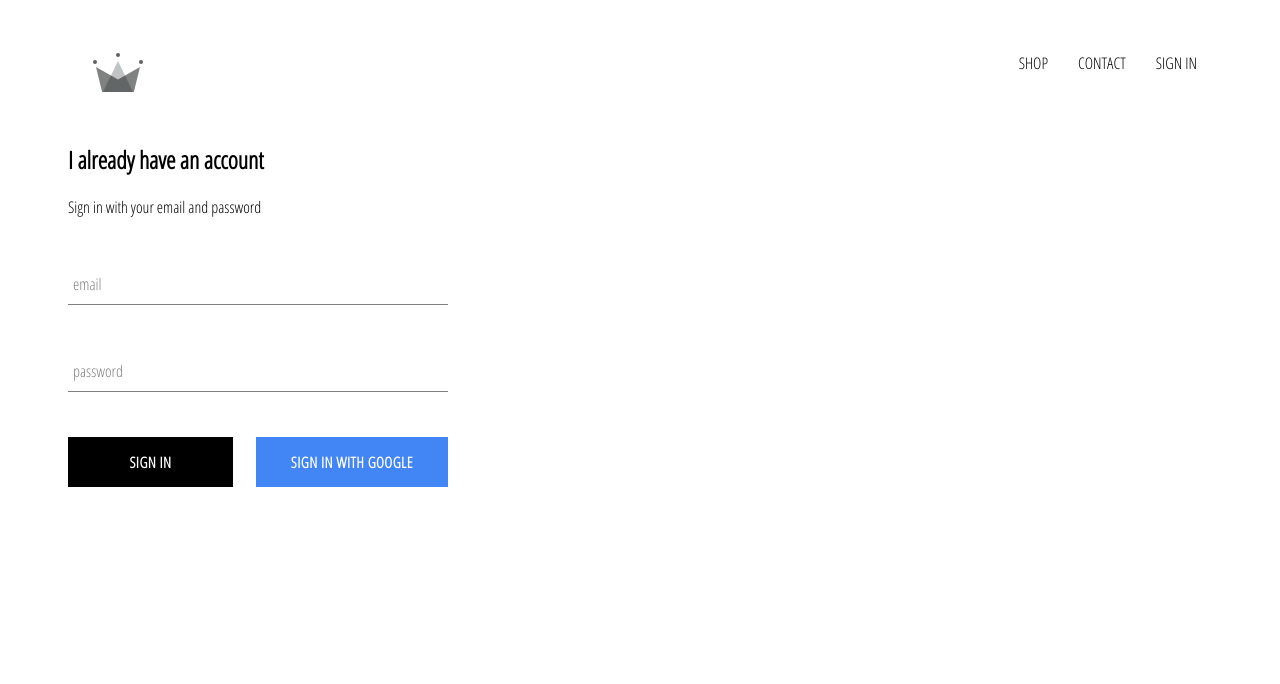
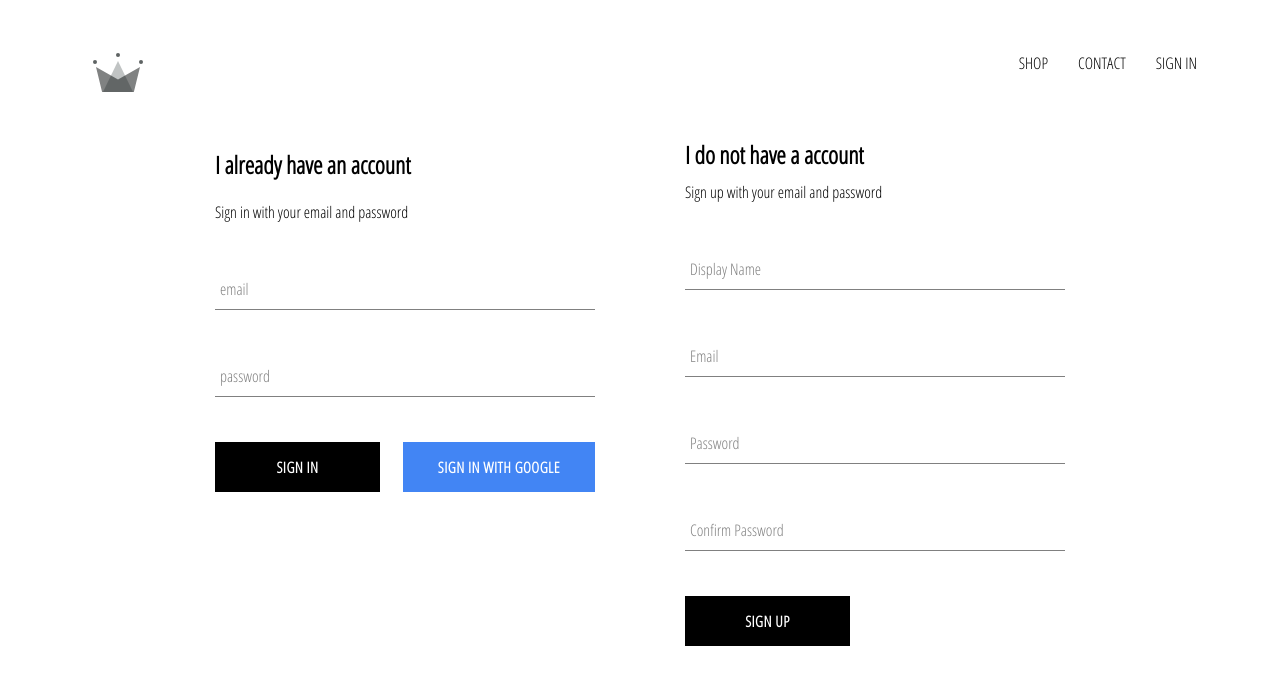
Before and after one commit to sanketr43/ecom-clothing, a React (Create React App) app: page /signin in a window 1280 px wide. Shown: the top 684 px of the page. Built offline with nearby package versions, Linux system fonts and the light colour scheme; no server answers.

Commit message:
implemented firebase utils, included ability to store authenticated user into our firestore database

```diff
--- a/src/App.js
+++ b/src/App.js
@@ -5,7 +5,7 @@ import { Switch, Route } from 'react-router-dom';
 import ShopPage from './pages/shop/shop.component';
 import Header from './components/header/header.component';
 import SignInAndSignUpPage from './pages/sign-in-and-sign-up/sign-in-and-sign-up.component';
-import { auth } from './firebase/firebase.utils';
+import { auth, createUserProfileDocument } from './firebase/firebase.utils';
 
 class App extends Component {
 
@@ -20,9 +20,23 @@ class App extends Component {
   unsubscribeFromAuth = null;
 
   componentDidMount() {
-    this.unsubscribeFromAuth = auth.onAuthStateChanged(user => {
-      this.setState({currentUser: user});
-      console.log(user);
+    this.unsubscribeFromAuth = auth.onAuthStateChanged(async userAuth => {
+      if(userAuth){
+        const userRef = await createUserProfileDocument(userAuth);
+
+        userRef.onSnapshot(snapShot => {
+          this.setState({
+            currentUser: {
+              id: snapShot.id,
+              ...snapShot.data()
+            }
+          },() =>{
+            console.log(this.state);
+          });
+        });
+      }
+
+      this.setState({currentUser : userAuth});
     });
   }
 
--- /dev/null
+++ b/src/components/sign-up/sign-up.component.jsx
@@ -0,0 +1,103 @@
+import React, { Component } from 'react';
+import './sign-up.styles.scss';
+import FormInput from '../form-input/form-input.component';
+import CustomButton from '../custom-button/custom-button.component';
+import { auth, createUserProfileDocument } from './../../firebase/firebase.utils';
+
+class SignUp extends Component {
+    constructor(){
+        super();
+
+        this.state = {
+            displayName: "",
+            email: "",
+            password: "",
+            confirmPassword: ""
+        }
+    }
+
+    handleSubmit = async event => {
+        event.preventDefault();
+
+        const { displayName, email, password, confirmPassword } = this.state;
+
+        if(password !== confirmPassword){
+            alert("Passwords don't match");
+            return;
+        }
+
+        try {
+            const { user } = await auth.createUserWithEmailAndPassword(email, password);
+
+            createUserProfileDocument(user, { displayName });
+
+            this.setState({
+                displayName: "",
+                email: "",
+                password: "",
+                confirmPassword: ""
+            });
+        }catch (error) {
+            console.log(error);
+        }
+    };
+
+    handleChange = event => {
+        const { name, value } = event.target;
+
+        this.setState({ [name]: value });
+    };
+
+    render() {
+
+        const { displayName, email, password, confirmPassword } = this.state;
+
+        return(
+            <div className="sign-up">
+                <h2 className="title">I do not have a account</h2>
+                <span>Sign up with your email and password</span>
+                <form className="sign-up-form" onSubmit={this.handleSubmit}>
+                    <FormInput
+                        type='text'
+                        name='displayName'
+                        value={displayName}
+                        onChange={this.handleChange}
+                        label='Display Name'
+                        required
+                    />
+
+                    <FormInput
+                        type='email'
+                        name='email'
+                        value={email}
+                        onChange={this.handleChange}
+                        label='Email'
+                        required
+                    />
+
+                    <FormInput
+                        type='password'
+                        name='password'
+                        value={password}
+                        onChange={this.handleChange}
+                        label='Password'
+                        required
+                    />
+
+                    <FormInput
+                        type='password'
+                        name='confirmPassword'
+                        value={confirmPassword}
+                        onChange={this.handleChange}
+                        label='Confirm Password'
+                        required
+                    />
+
+                    <CustomButton type='submit'>Sign Up</CustomButton>
+                </form>
+            </div>
+        );
+    }
+}
+
+export default SignUp;
--- /dev/null
+++ b/src/components/sign-up/sign-up.styles.scss
@@ -0,0 +1,9 @@
+.sign-up {
+    display: flex;
+    flex-direction: column;
+    width: 380px;
+
+    .title {
+      margin: 10px 0;
+    }
+  }
--- a/src/firebase/firebase.utils.js
+++ b/src/firebase/firebase.utils.js
@@ -12,6 +12,29 @@ const config = {
     appId: "1:790505019306:web:53bc7613721fc9613b7dd3"
 };
 
+  export const createUserProfileDocument = async (userAuth, additionalData) => {
+    if(!userAuth) return;
+
+    const userRef = firestore.doc(`users/${userAuth.uid}`);
+    const snapShot = await userRef.get();
+    if(!snapShot.exists){
+      const {displayName, email} = userAuth;
+      const createAt = new Date();
+      try{
+        await userRef.set({
+          displayName,
+          email,
+          createAt,
+          ...additionalData
+        });
+      }catch (error) {
+        console.log('error creating user', error.message)
+      }
+    }
+
+    return userRef;
+  };
+
   firebase.initializeApp(config);
 
   export const auth = firebase.auth();
--- a/src/pages/sign-in-and-sign-up/sign-in-and-sign-up.component.jsx
+++ b/src/pages/sign-in-and-sign-up/sign-in-and-sign-up.component.jsx
@@ -1,10 +1,12 @@
 import React from 'react';
 import './sign-in-and-sign-up.styles.scss';
 import SignIn from './../../components/sign-in/sign-in.component';
+import SignUp from '../../components/sign-up/sign-up.component';
 
 const SignInAndSignUpPage = () => (
     <div className='sign-in-and-sign-up'>
         <SignIn />
+        <SignUp />
     </div>
 );
 
--- a/src/pages/sign-in-and-sign-up/sign-in-and-sign-up.styles.scss
+++ b/src/pages/sign-in-and-sign-up/sign-in-and-sign-up.styles.scss
@@ -0,0 +1,6 @@
+.sign-in-and-sign-up {
+    width: 850px;
+    display: flex;
+    justify-content: space-between;
+    margin: 30px auto;
+  }
```
